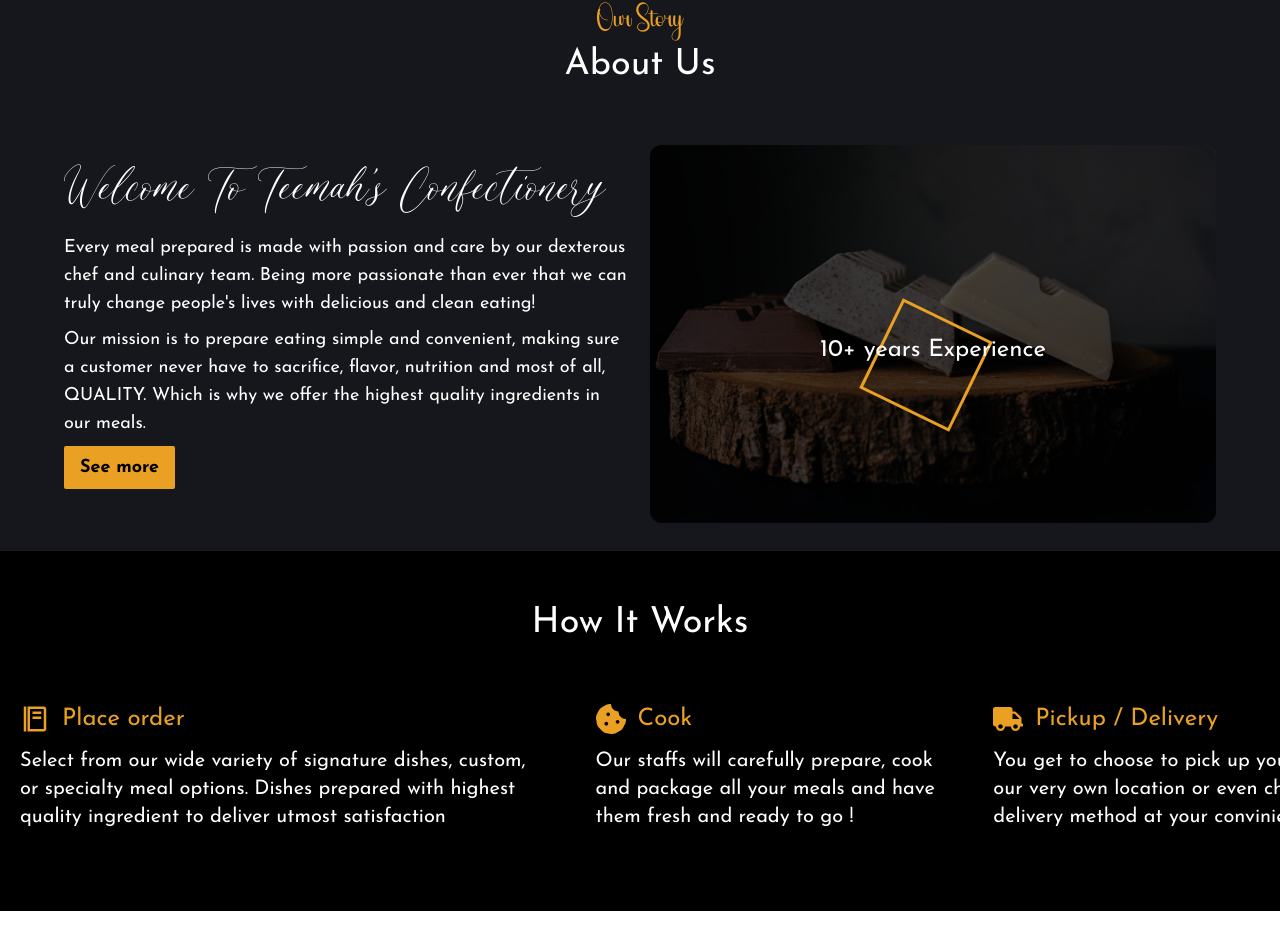
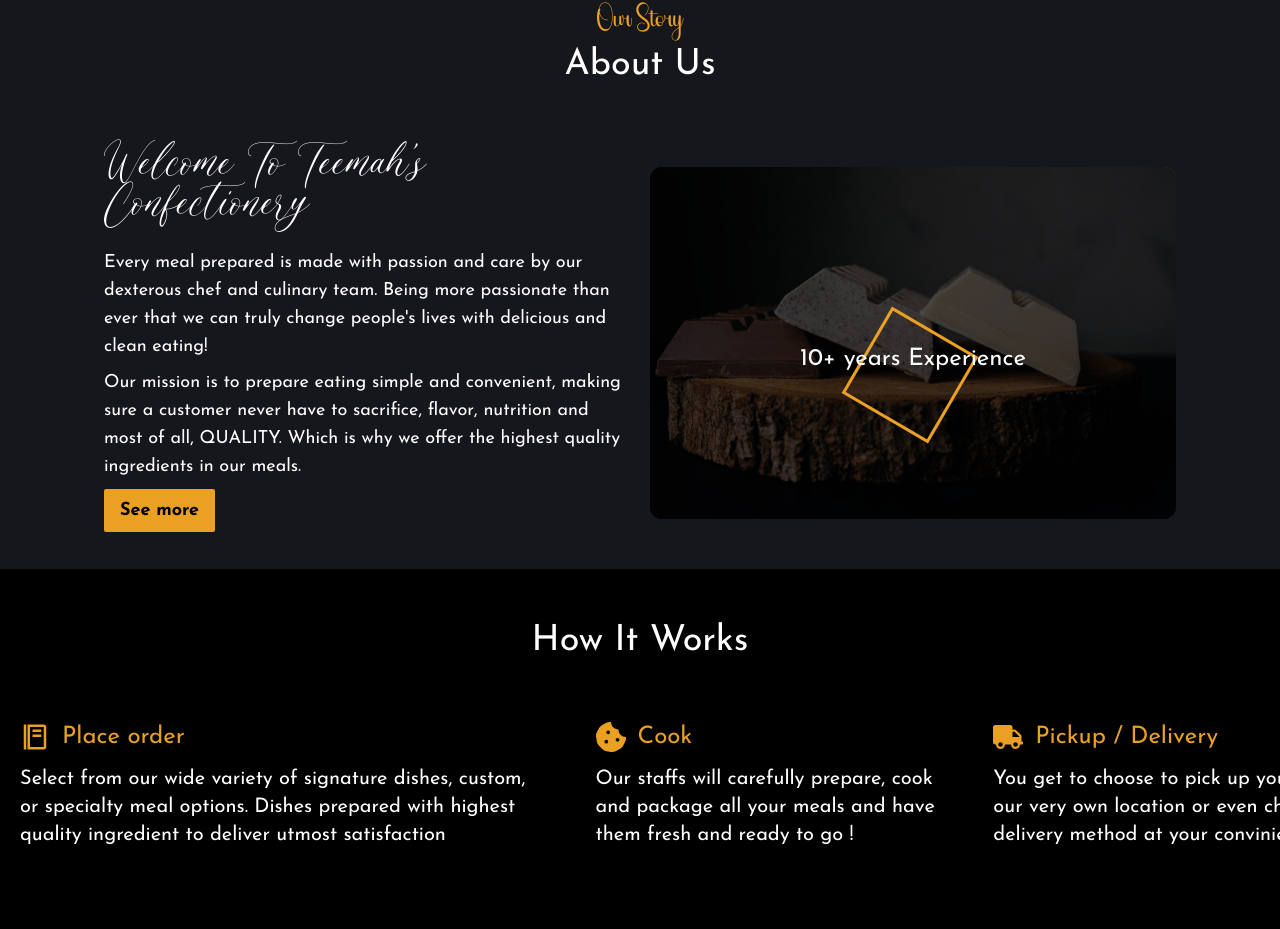
Before and after one commit to Tez-cyber/teemah-new, a React (Vite) app: page / in a window 1280 px wide. Shown: the part 993-1922 px from the top of the page. Built offline with nearby package versions, Linux system fonts and the light colour scheme; a web font is replaced by a local one.

Commit message:
Added spacing to about section

```diff
--- a/src/components/HomePage/AboutSection.jsx
+++ b/src/components/HomePage/AboutSection.jsx
@@ -10,7 +10,7 @@
         </div>
       </div>
       {/*------------- Text - section ------------- */}
-      <div className="row gap-5 items-center md:w-[90%] md:mx-auto ">
+      <div className="row gap-5 items-center px-10 md:w-[90%] md:mx-auto ">
         <div className="lg:w-1/2">
           <h3 className='text-4xl font-romantic pb-4'>Welcome To Teemah's Confectionery</h3>
           <p className='text-lg my-2'>
```
